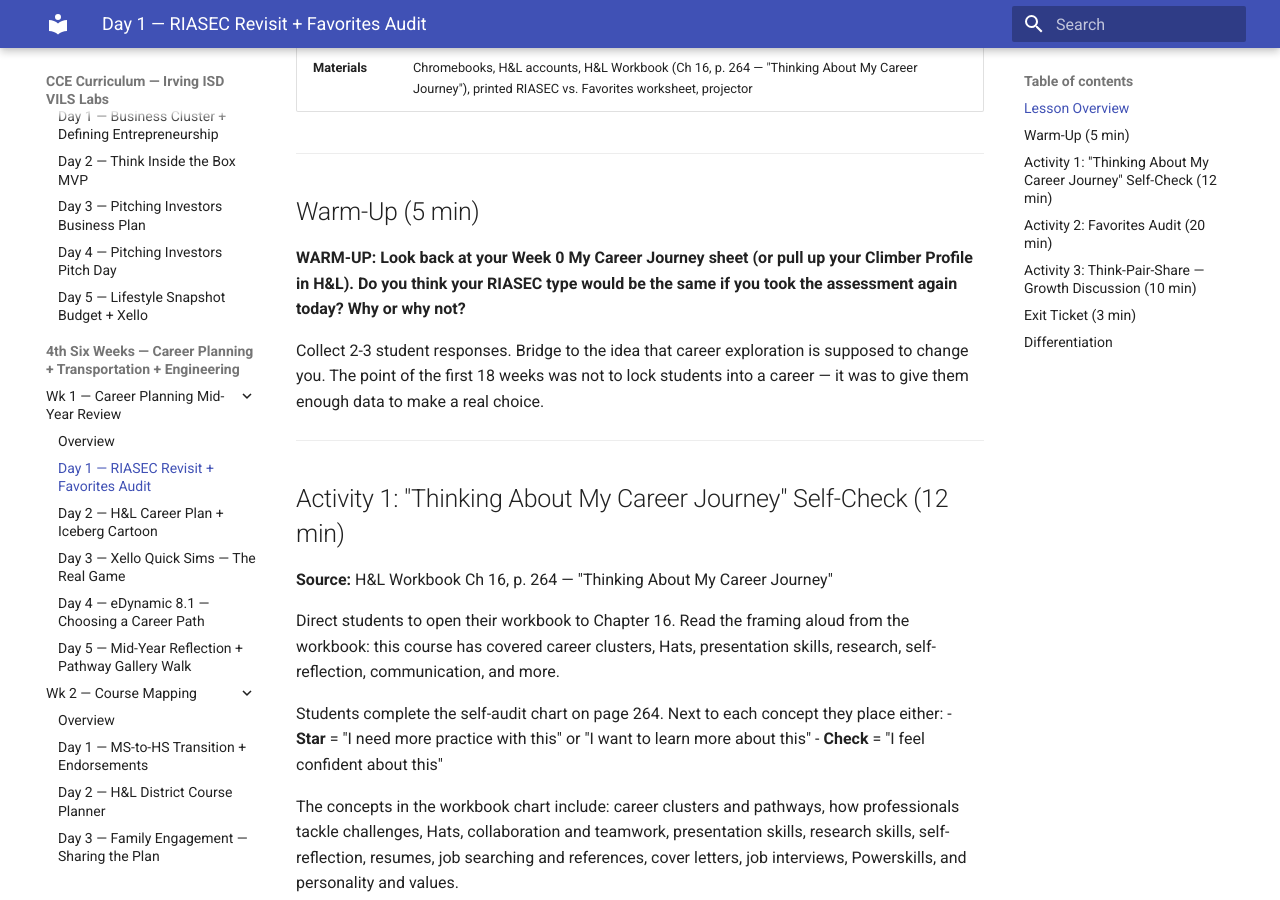
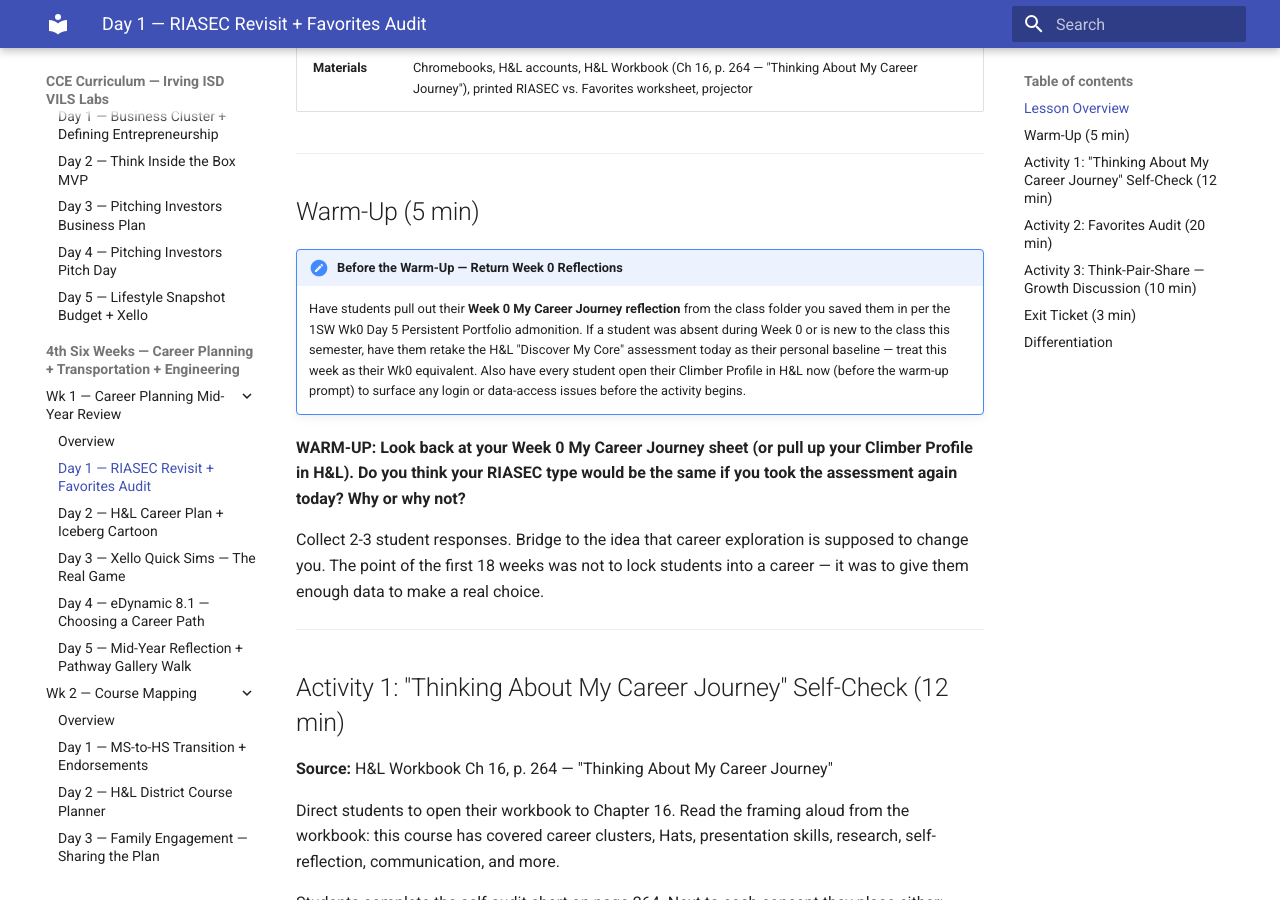
Before and after one commit to elbrielle/cce-curriculum, an MkDocs documentation site: the page built from docs/4sw/wk1-career-planning/day1.md, in a window 1280 px wide and 900 px high, scrolled down 433 px. Built offline with MkDocs 1.6.1 and Material for MkDocs 9.7.7, drawn with Linux system fonts in a browser that asks for light colours.

Commit message:
Instinct review: 4SW Wk1 Career Planning — close Wk0 data-continuity gap + pre-class Career Plan check
Applied 2 Fix rows from the teacher/writer adversarial instinct review
of 4SW Wk1 Career Planning (Mid-Year Reflection). Both fixes complement
the Wk0 Day 5 Persistent Portfolio admonition shipped in commit 6745afa.

Key changes:
- Day 1: Added a `!!! note "Before the Warm-Up — Return Week 0
  Reflections"` directing the teacher to (1) hand back the Week 0 My
  Career Journey reflections from the class folder, (2) give transfer /
  absent students a same-day RIASEC retake as their personal baseline,
  and (3) have every student open their Climber Profile NOW so
  login/data-access issues surface before the activity begins instead
  of after. This closes the silent data-continuity gap the Teacher
  Implementer flagged across Day 1 warm-up, Day 1 Activity 2, and
  Day 5 warm-up.
- Day 2 Activity 2: Added a `!!! tip "Facilitation Tip — Verify Before
  Class"` directing the teacher to confirm the H&L Career Plan tool
  loads and matches district configuration in a test account before
  class, with a concrete fallback (skip to Activity 3 Pathway
  Cross-Reference + printed Irving ISD poster + workbook template) if
  the tool is unavailable. Surfaces the platform blocker early rather
  than mid-lesson.

4 concerns defended (reconstruct-from-memory is intentional reflection
pedagogy; Iceberg scaffolds in the workbook and Support bullet are
sufficient; maintenance burden on the 10 cluster posters is acceptable
operational friction; house-of-cards weekly flow is handled by explicit
early checkpoints). 4 concerns escalated (both [VERIFY IN Xello] and
[VERIFY IN eDynamic] flags on Day 3 Quick Sims and Day 4 Unit 8.1 are
platform-access blockers for district admin, not curriculum edits; the
structural formative-checkpoint gap needs a curriculum-team decision).

Verification: mkdocs build --strict clean, scripting=0, DOK 2-4 present
on all day files, 4SW Wk1 timing all days 50-51 min, Support/Extension/
ELL bullets preserved.

Co-Authored-By: Claude Opus 4.6 (1M context) <noreply@anthropic.com>

```diff
--- a/docs/4sw/wk1-career-planning/day1.md
+++ b/docs/4sw/wk1-career-planning/day1.md
@@ -13,6 +13,9 @@
 ---
 
 ## Warm-Up (5 min)
+
+!!! note "Before the Warm-Up — Return Week 0 Reflections"
+    Have students pull out their **Week 0 My Career Journey reflection** from the class folder you saved them in per the 1SW Wk0 Day 5 Persistent Portfolio admonition. If a student was absent during Week 0 or is new to the class this semester, have them retake the H&L "Discover My Core" assessment today as their personal baseline — treat this week as their Wk0 equivalent. Also have every student open their Climber Profile in H&L now (before the warm-up prompt) to surface any login or data-access issues before the activity begins.
 
 **WARM-UP: Look back at your Week 0 My Career Journey sheet (or pull up your Climber Profile in H&L). Do you think your RIASEC type would be the same if you took the assessment again today? Why or why not?**
 
```
Also changed, not shown: docs/4sw/wk1-career-planning/day2.md (+3 -0 lines).
